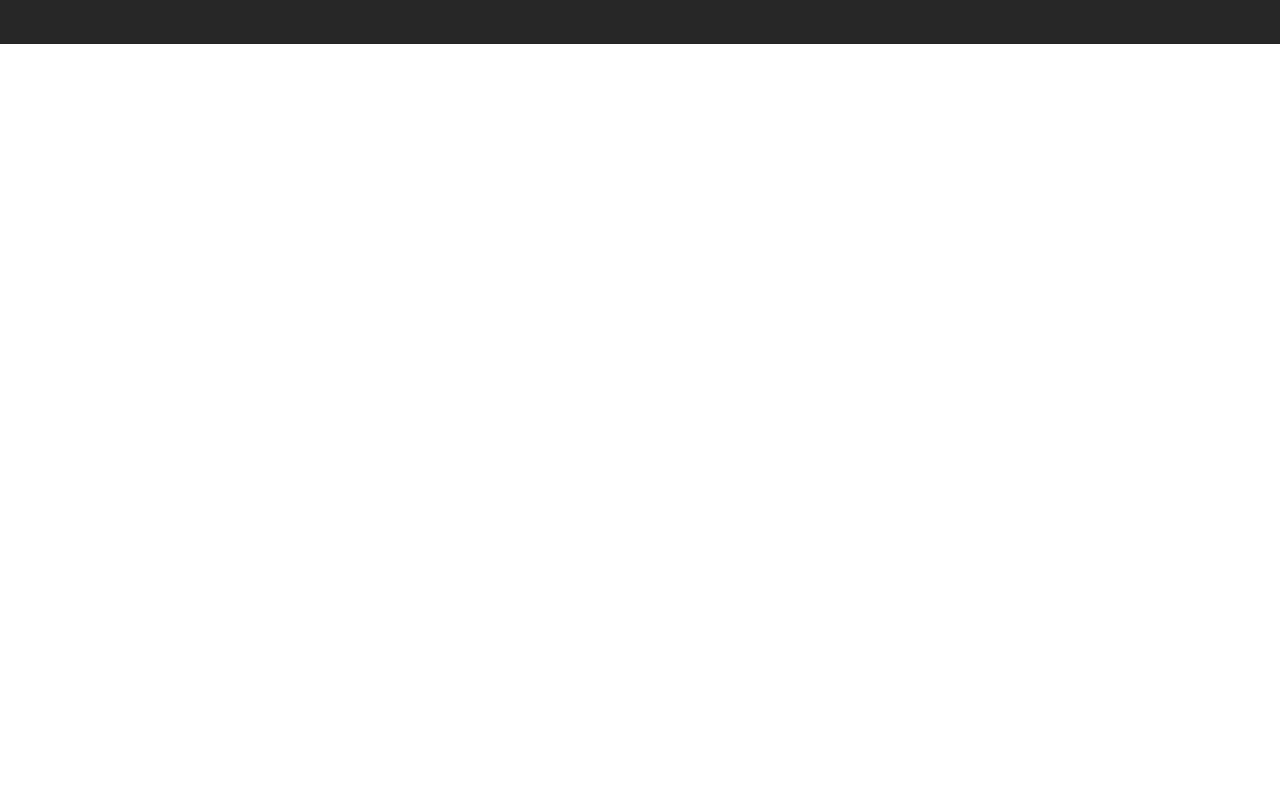
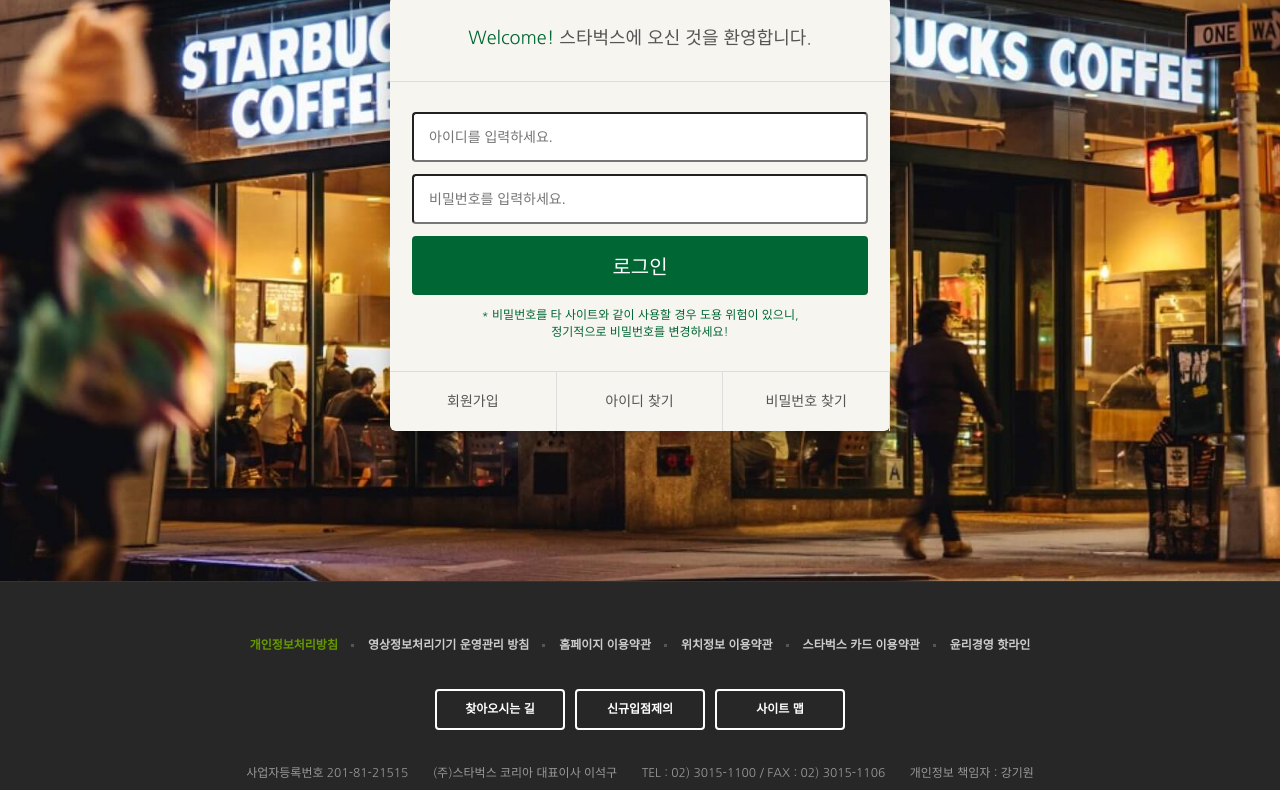
Before and after one commit to qkqvnfdl/starbucks, a plain HTML site: page signin/intex.html in a window 1280 px wide. Shown: the part 290-1080 px from the top of the page. Before the commit the page ends 800 px from the top, so only its background shows below. Drawn offline with nearby package versions, Linux system fonts and the light colour scheme.

Commit message:
로그인 페이지 완성

```diff
--- /dev/null
+++ b/css/signin.css
@@ -0,0 +1,78 @@
+.signin {
+    margin-top: 120px;
+    padding: 100px 0 150px;
+    background-image: url("../images/signin_bg.jpg");
+    background-repeat: no-repeat;
+    background-position: center;
+    background-attachment: fixed;
+    background-size: cover;
+}
+
+.signin h1 {
+    color: #fff;
+    font-size: 30px;
+    font-weight:700;
+    text-align: center;
+    margin-bottom: 24px;
+}
+.signin__card {
+    width: 500px;
+    margin: 0 auto;
+    border-radius: 6px;
+    background-color: #f6f5f0;
+    box-shadow: 2px 2px 20px rgba(0,0,0,.3);
+    color: #555;
+}
+.signin__card h2 {
+    padding: 30px;
+    font-size: 18px;
+    text-align: center;
+    border-bottom: 1px solid #ddd;
+}
+.signin__card h2 strong {
+    font-weight: 700px;
+    color: #006633;
+}
+.signin__card form {
+    padding: 30px 22px;
+}
+.signin__card form input {
+    width: 100%;
+    margin-bottom: 12px;
+    padding: 15px;
+    border-radius: 4px;
+    outline: none;
+    box-sizing: border-box;
+    font-size: 14px;
+}
+.signin__card form [type="submit"] {
+    background-color: #006633;
+    border: none;
+    color: #fff;
+    font-size: 20px;
+    cursor: pointer;
+}
+.signin__card form p {
+    font-size: 12px;
+    color: #006633;
+    text-align: center;
+}
+.signin__card .actions {
+    display: flex;
+    border-top: 1px solid #ddd;
+}
+.signin__card .actions a {
+    flex-grow: 1;
+    flex-basis: 0;
+    text-align: center;
+    padding: 20px;
+    color: #555;
+    font-size: 14px;
+    border-right: 1px solid #ddd;
+}
+.signin__card .actions a:last-child {
+    border-radius: none;
+}
+.signin__card .actions a:hover {
+    text-decoration: underline;
+}
--- a/signin/intex.html
+++ b/signin/intex.html
@@ -36,6 +36,7 @@
   <link rel="stylesheet" href="https://fonts.googleapis.com/icon?family=Material+Icons" />
 
   <link rel="stylesheet" href="../css/common.css" />
+  <link rel="stylesheet" href="../css/signin.css" />
 
   <script defer src="../js/common.js"></script>
 </head>
@@ -374,7 +375,26 @@
 
 
   <section class="signin">
-
+    <h1>로그인</h1>
+    <div class="signin__card">
+      <h2>
+        <strong>Welcome!</strong> 스타벅스에 오신 것을 환영합니다.
+      </h2>
+      <form>
+        <input type="text" placeholder="아이디를 입력하세요.">
+        <input type="password" placeholder="비밀번호를 입력하세요.">
+        <input type="submit" value="로그인" />
+        <p>
+          * 비밀번호를 타 사이트와 같이 사용할 경우 도용 위험이 있으니,<br />
+          정기적으로 비밀번호를 변경하세요!
+        </p>
+      </form>
+      <div class="actions">
+        <a href="javascrip:void(0)">회원가입</a>
+        <a href="javascrip:void(0)">아이디 찾기</a>
+        <a href="javascrip:void(0)">비밀번호 찾기</a>
+      </div>
+    </div>
   </section>
 
 
```
